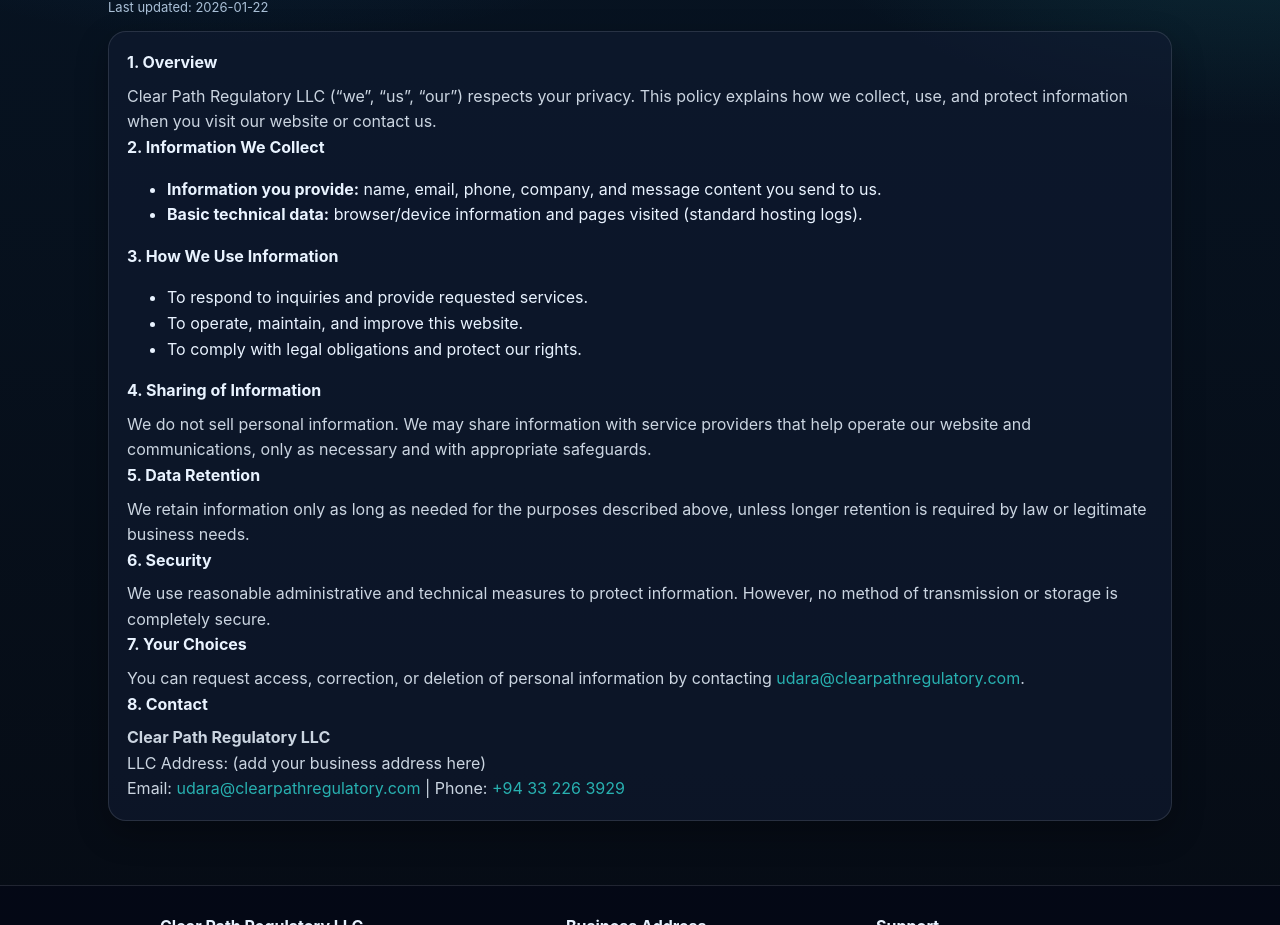
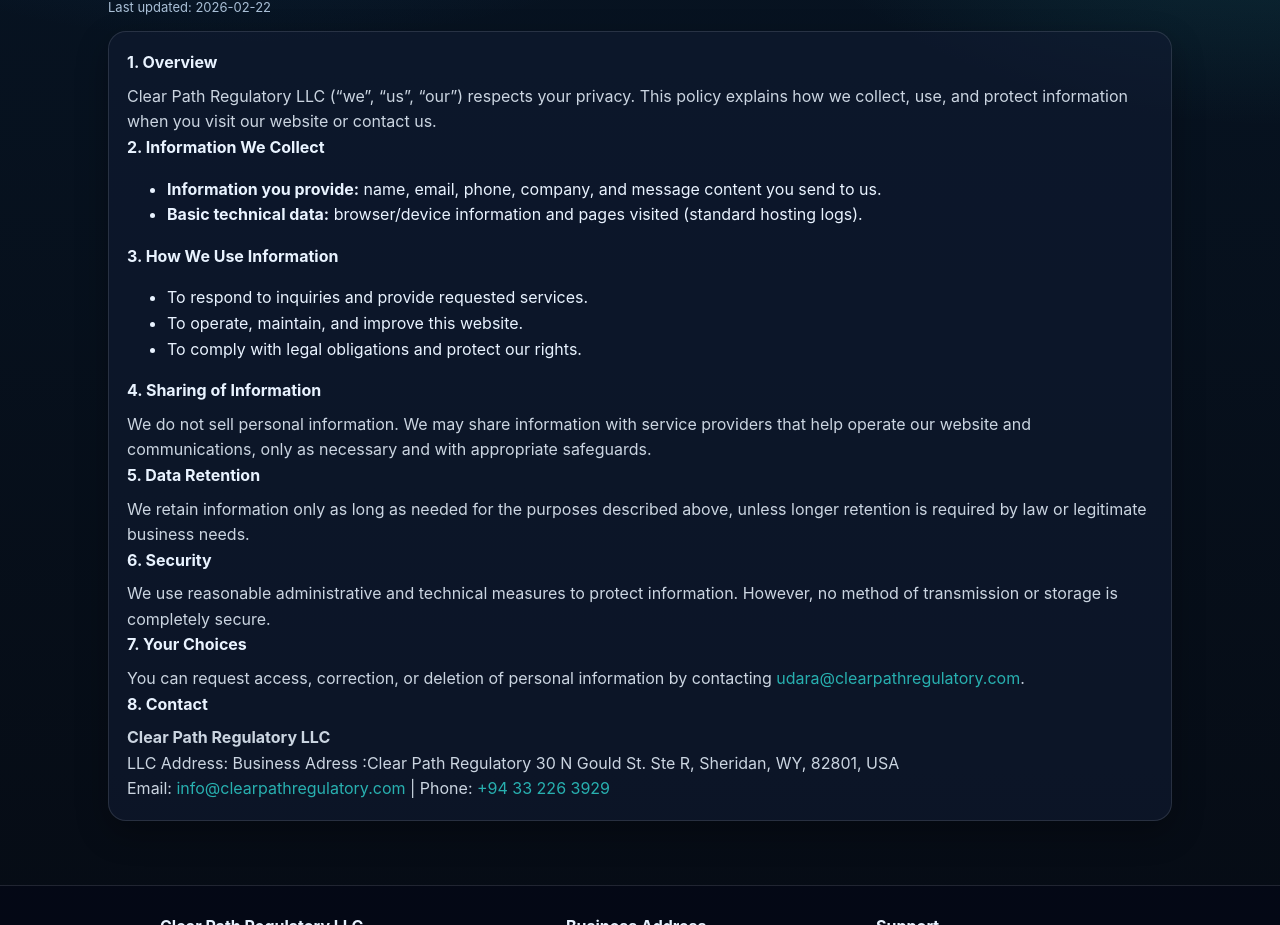
Before and after one commit to piyumudara-crypto/clearpathregulatory, a plain HTML site: page privacy.html in a window 1280 px wide. Shown: the part 204-1129 px from the top of the page. Drawn offline with Linux system fonts and the light colour scheme.

Commit message:
Update privacy.html

```diff
--- a/privacy.html
+++ b/privacy.html
@@ -36,7 +36,7 @@
 <section class="section">
   <div class="container">
     <h1>Privacy Policy</h1>
-    <p class="note">Last updated: 2026-01-22</p>
+    <p class="note">Last updated: 2026-02-22</p>
 
     <div class="card">
       <h3>1. Overview</h3>
@@ -69,8 +69,8 @@
 
       <h3>8. Contact</h3>
       <p><strong>Clear Path Regulatory LLC</strong><br/>
-      LLC Address: (add your business address here)<br/>
-      Email: <a href="mailto:udara@clearpathregulatory.com">udara@clearpathregulatory.com</a> | Phone: <a href="tel:+94332263929">+94 33 226 3929</a></p>
+      LLC Address: Business Adress :Clear Path Regulatory 30 N Gould St. Ste R, Sheridan, WY, 82801, USA <br/>
+      Email: <a href="mailto:info@clearpathregulatory.com">info@clearpathregulatory.com</a> | Phone: <a href="tel:+94332263929">+94 33 226 3929</a></p>
     </div>
   </div>
 </section>
@@ -102,7 +102,7 @@
 
       <div>
         <strong>Support</strong><br/>
-        Email: <a href="mailto:udara@clearpathregulatory.com">udara@clearpathregulatory.com</a><br/>
+        Email: <a href="mailto:info@clearpathregulatory.com">info@clearpathregulatory.com</a><br/>
         Phone: <a href="tel:+94332263929">+94 33 226 3929</a><br/>
         <small>Location: Sri Lanka | Serving global clients</small>
         <div class="mini" aria-label="Footer links">
```
